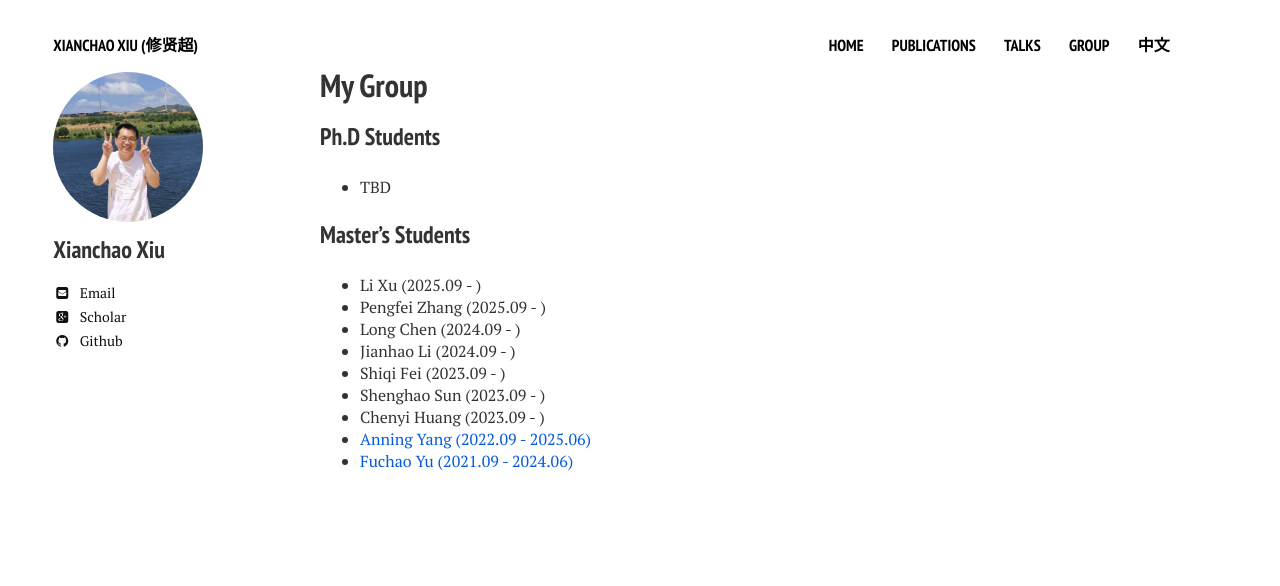
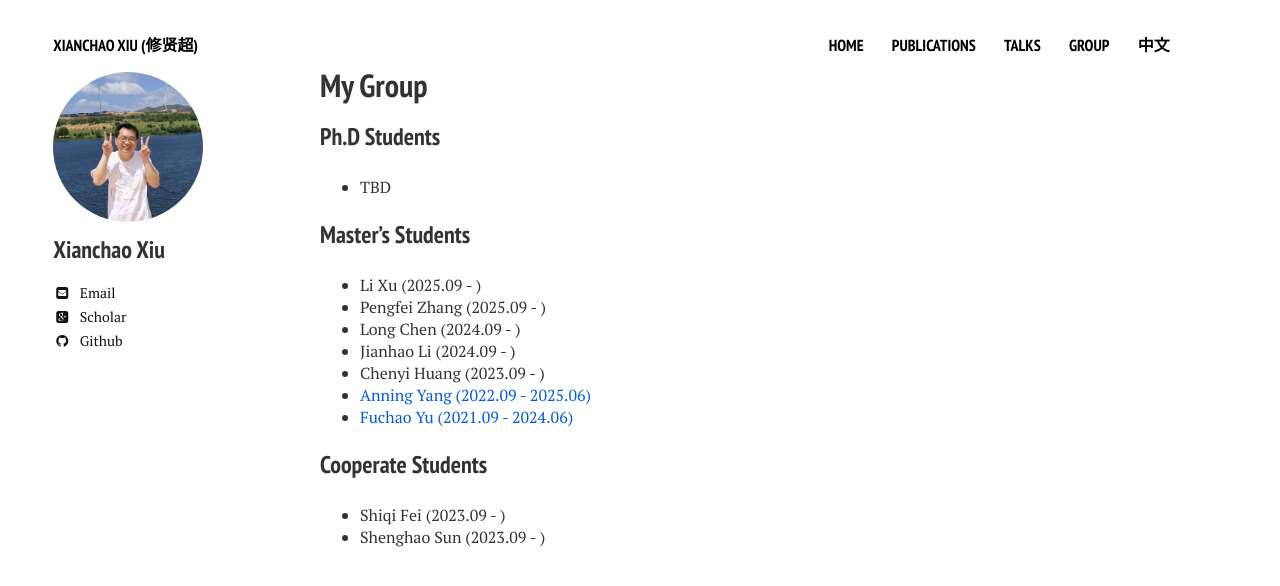
Before and after one commit to xianchaoxiu/xianchaoxiu.github.io, a Jekyll site: the page built from group/index.md, in a window 1280 px wide. Shown: the top 586 px of the page. Built offline with Jekyll 4.4.1, drawn with Linux system fonts in a browser that asks for light colours; nearby versions of some CDN libraries.

Commit message:
Update index.md

```diff
--- a/group/index.md
+++ b/group/index.md
@@ -17,8 +17,12 @@ share: false
 * Pengfei Zhang (2025.09 - ) <br>
 * Long Chen (2024.09 - )  <br>
 * Jianhao Li (2024.09 - ) <br>
-* Shiqi Fei (2023.09 - ) <br>
-* Shenghao Sun (2023.09 - ) <br>
 * Chenyi Huang (2023.09 - ) <br>
 * <a href="../group/2025-Yang.pdf" class="textlink" target="_blank"> Anning Yang (2022.09 - 2025.06) <br>
 * <a href="../group/2024-Yu.pdf" class="textlink" target="_blank"> Fuchao Yu (2021.09 - 2024.06) </a> <br>
+
+
+### Cooperate Students
+
+* Shiqi Fei (2023.09 - ) <br>
+* Shenghao Sun (2023.09 - ) <br>
```
